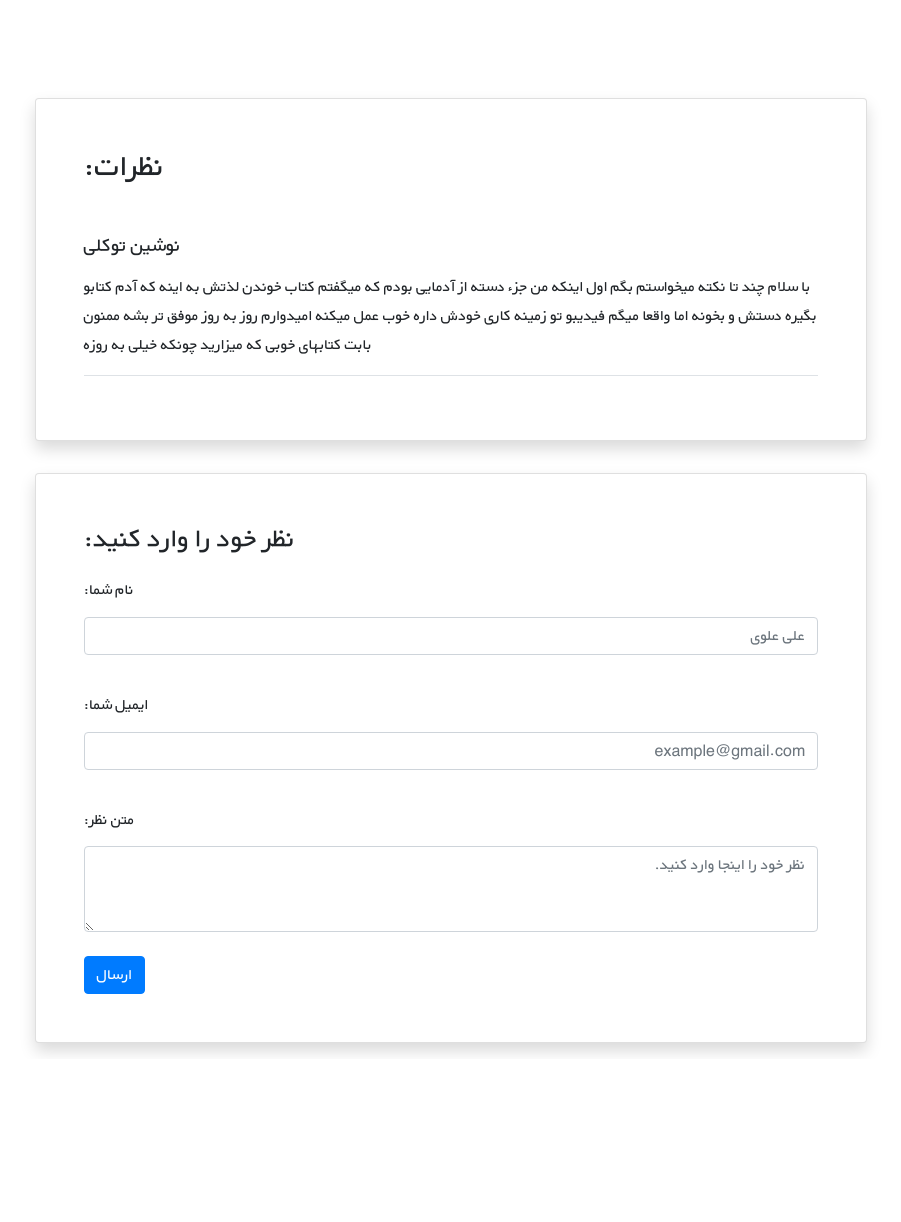
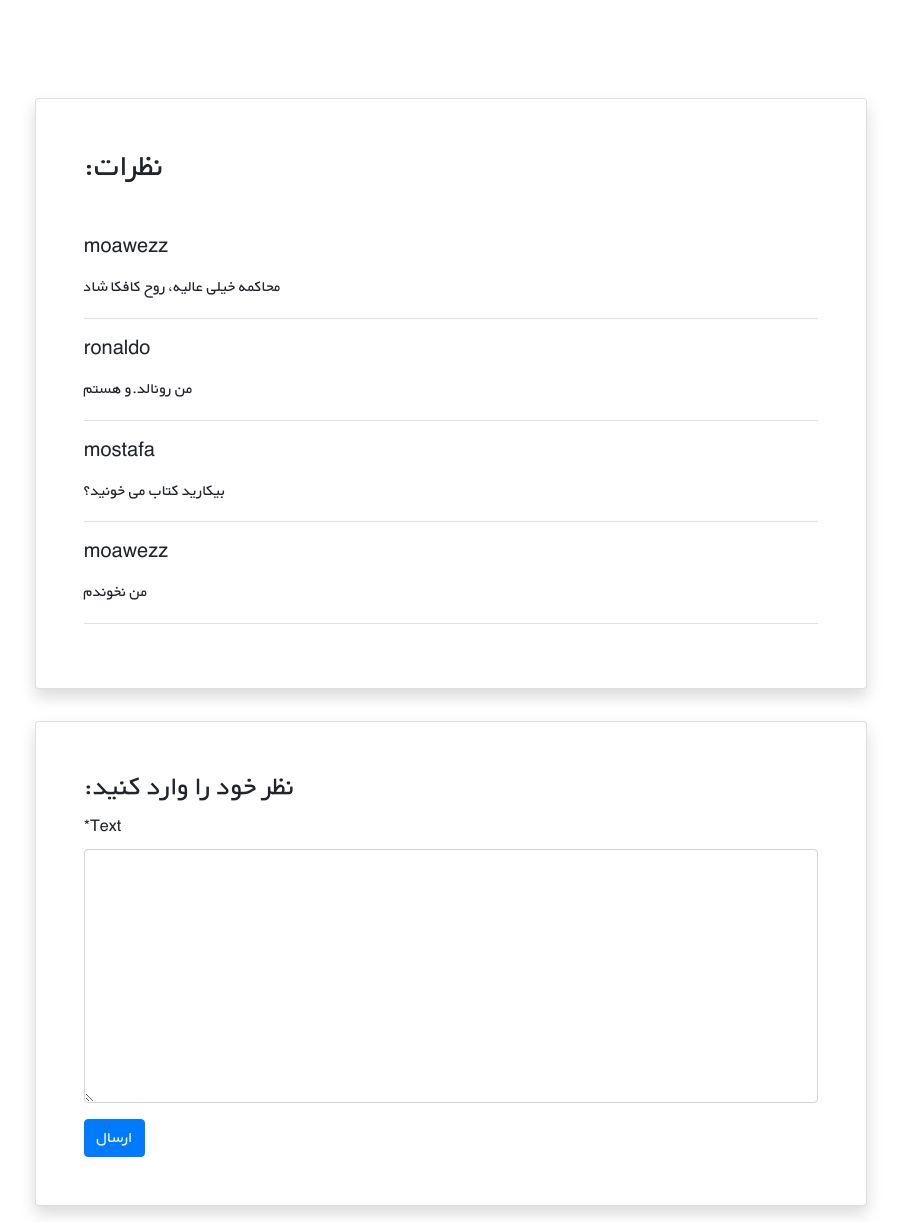
Before and after one commit to mo4wez/bookstore-django, a Django app: page /books/1/ in a window 1280 px wide. Shown: the part 686-1908 px from the top of the page, without its empty margins (189-1090 px from the left). Before the commit the page ends 1740 px from the top, so only its background shows below. Run offline with Django 4.2, Linux system fonts and the light colour scheme; data comes from the database, SQL or seed files in the repository; both versions use the stored data as it was after the commit; some libraries are stand-ins or nearby versions.

Commit message:
Add comment form

```diff
--- /dev/null
+++ b/books/forms.py
@@ -0,0 +1,8 @@
+from django.forms import ModelForm
+
+from .models import Comment
+
+class CommentForm(ModelForm):
+    class Meta:
+        model = Comment
+        fields = ('text', )
--- a/books/models.py
+++ b/books/models.py
@@ -6,7 +6,7 @@ class Book(models.Model):
     title = models.CharField(max_length=100)
     author = models.CharField(max_length=100)
     description = models.TextField()
-    price = models.PositiveIntegerField(max_length=9)
+    price = models.PositiveIntegerField()
     cover = models.ImageField(upload_to='covers/', blank=True)
 
     def __str__(self):
--- a/books/templates/books/book_detail.html
+++ b/books/templates/books/book_detail.html
@@ -1,4 +1,6 @@
 {% extends '_base.html' %}
+
+{% load crispy_forms_tags %}
 
 {% block page_title %}{{book.title}} | {{book.author}}{% endblock page_title %}
 
@@ -37,12 +39,12 @@
                 <div class="d-flex justify-content-center">
                     <div class="card shadow my-3 p-5 w-sm-75 w-100">
                         <h2 class="mb-5">نظرات:</h2>
-                        <div class="border-bottom mb-3">
-                            <h5 class="mb-3">نوشین توکلی</h5>
-                            <p>با سلام چند تا نکته میخواستم بگم اول اینکه من جزء دسته از آدمایی بودم که میگفتم کتاب خوندن لذتش
-                                به اینه که آدم کتابو بگیره دستش و بخونه اما واقعا میگم فیدیبو تو زمینه کاری خودش داره خوب عمل
-                                میکنه امیدوارم روز به روز موفق تر بشه ممنون بابت کتابهای خوبی که میزارید چونکه خیلی به روزه</p>
-                        </div>
+                            {% for comment in comments %}
+                                <div class="border-bottom mb-3">
+                                    <h5 class="mb-3">{{comment.user}}</h5>
+                                    <p>{{comment.text}}</p>
+                                </div>
+                            {% endfor %}
                     </div>
                 </div>
 
@@ -50,19 +52,8 @@
                     <div class="card shadow my-3 p-5 w-sm-75 w-100">
                         <h3>نظر خود را وارد کنید:</h3>
                         <form method="POST">
-                            <div class="form-group py-2">
-                                <label class="py-1" for="author_name">نام شما:</label>
-                                <input type="text" class="form-control" placeholder="علی علوی" name="author_name">
-                            </div>
-                            <div class="form-group py-2">
-                                <label class="py-1" for="email">ایمیل شما:</label>
-                                <input type="email" class="form-control" placeholder="example@gmail.com" name="email">
-                            </div>
-                            <div class="form-group py-2">
-                                <label class="py-1" for="comment_text">متن نظر:</label>
-                                <textarea class="form-control" name="text" rows="3"
-                                        placeholder="نظر خود را اینجا وارد کنید."></textarea>
-                            </div>
+                            {% csrf_token %}
+                            {{comment_form | crispy}}
                             <button type="submit" class="btn btn-primary">ارسال</button>
                         </form>
                     </div>
--- a/books/urls.py
+++ b/books/urls.py
@@ -4,7 +4,7 @@ from . import views
 
 urlpatterns = [
     path('', views.BookListView.as_view(), name='books_list'),
-    path('<int:pk>/', views.BookDetailView.as_view(), name='book_detail'),
+    path('<int:pk>/', views.book_detail_view, name='book_detail'),
     path('create/', views.BookCreateView.as_view(), name='book_create'),
     path('<int:pk>/edit/', views.BookUpdateView.as_view(), name='book_update'),
     path('<int:pk>/delete/', views.BookDeleteView.as_view(), name='book_delete'),
--- a/books/views.py
+++ b/books/views.py
@@ -1,7 +1,9 @@
 from django.views import generic
 from django.urls import reverse_lazy
+from django.shortcuts import render, get_object_or_404
 
 from .models import Book
+from .forms import CommentForm
 
 
 class BookListView(generic.ListView):
@@ -10,10 +12,28 @@ class BookListView(generic.ListView):
     template_name = 'books/books_list.html'
     context_object_name = 'books'
 
-class BookDetailView(generic.DetailView):
-    model = Book
-    template_name = 'books/book_detail.html'
-    context_object_name = 'book'
+# class BookDetailView(generic.DetailView):
+#     model = Book
+#     template_name = 'books/book_detail.html'
+#     context_object_name = 'book'
+
+def book_detail_view(request, pk):
+    book = get_object_or_404(Book, pk=pk)
+    book_comments = book.comments.all()
+
+    if request.method == 'POST':
+        comment_form = CommentForm(request.POST)
+        if comment_form.is_valid():
+            new_comment = comment_form.save(commit=False)
+            new_comment.book = book
+            new_comment.user = request.user
+            new_comment.save()
+            comment_form = CommentForm()
+    else:
+        comment_form = CommentForm()
+
+    return render(request, 'books/book_detail.html', {'book': book, 'comments': book_comments, 'comment_form': comment_form})
+
 
 class BookCreateView(generic.CreateView):
     model = Book
```
Also changed, not shown: books/migrations/0006_alter_book_price.py (added), db.sqlite3.
